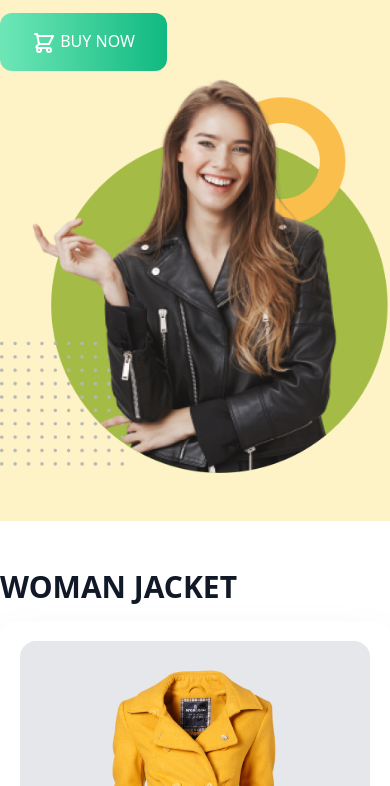
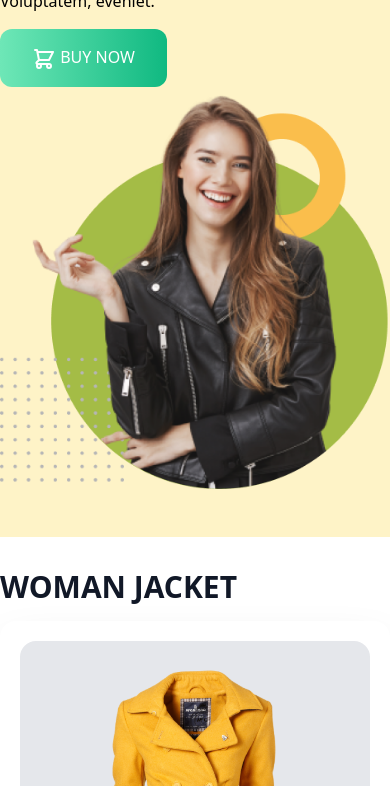
Before and after one commit to imtiazpy/penguin-tailwind-shop, a plain HTML site: page index.html in a window 390 px wide. Shown: the part 399-1185 px from the top of the page. Drawn offline with nearby package versions, Linux system fonts and the light colour scheme.

Commit message:
fixed top positioning

```diff
--- a/index.html
+++ b/index.html
@@ -22,7 +22,7 @@
             </div>
         </div>
         <!-- banner -->
-        <section class="bg-yellow-100 lg:flex items-center justify-around py-12 md:px-12 mb-12 relative top-20">
+        <section class="bg-yellow-100 lg:flex items-center justify-around py-12 md:px-12 mb-12 relative md:top-20 top-24">
             <div class="space-y-4">
                 <h1 class="md:text-7xl text-6xl font-bold uppercase">
                     <span class="text-yellow-400">Be the penguins</span><br>
```
